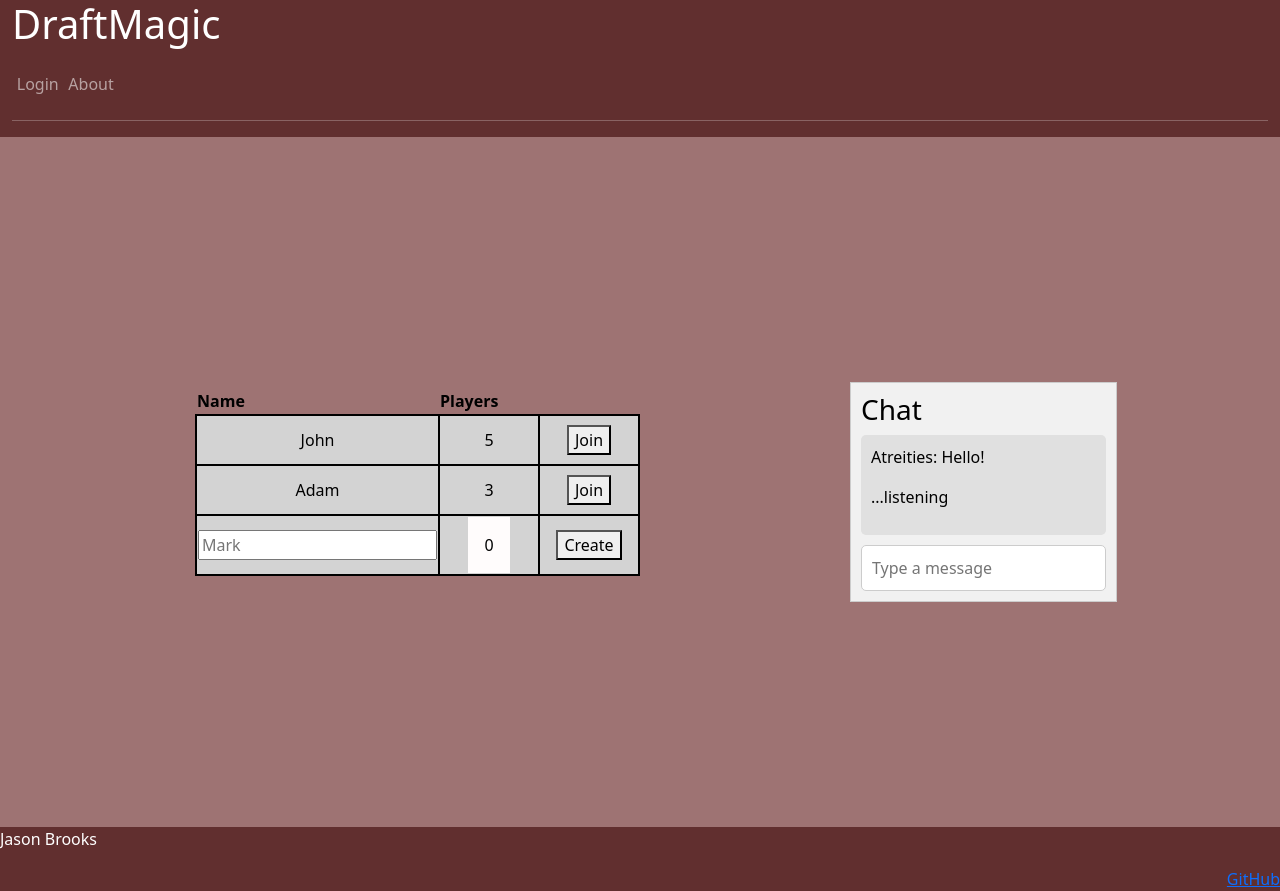
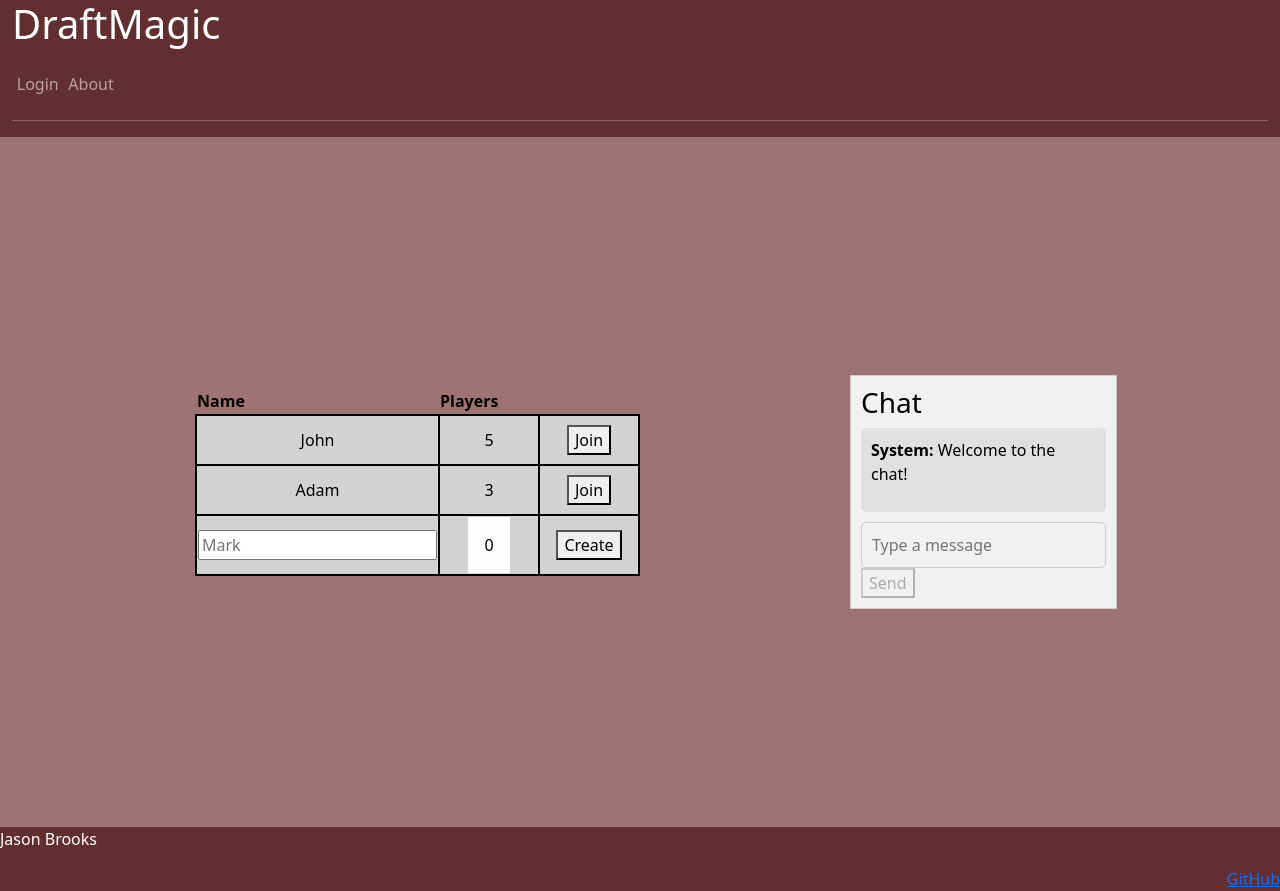
Before and after one commit to N3ptune/startup, a React (Vite) app: page /lobby in a window 1280 px wide. Built offline with nearby package versions, Linux system fonts and the light colour scheme; no server answers.

Commit message:
Add class for chat at behest of internet

```diff
--- /dev/null
+++ b/src/lobby/ChatClient.js
@@ -0,0 +1,50 @@
+class ChatClient {
+    observers = [];
+    connected = false;
+
+    constructor() {
+
+      const protocol = window.location.protocol === 'http:' ? 'ws' : 'wss';
+      this.socket = new WebSocket(`${protocol}://${window.location.host}/ws`);
+
+      this.socket.onmessage = async (event) => {
+        try {
+          const text = await event.data.text();
+          const chat = JSON.parse(text);
+          this.notifyObservers('received', chat.name, chat.message);
+        } catch (error) {
+          console.error('Error processing message:', error);
+        }
+      };
+
+
+      this.socket.onclose = (event) => {
+        this.notifyObservers('system', 'System', 'Disconnected from chat');
+        this.connected = false;
+      };
+
+
+      this.socket.onerror = (error) => {
+        console.error('WebSocket error:', error);
+        this.notifyObservers('system', 'System', 'Connection error');
+      };
+    }
+
+
+    sendMessage(name, message) {
+      if (this.connected && name && message) {
+        this.notifyObservers('sent', name, message);
+        this.socket.send(JSON.stringify({ name, message }));
+      }
+    }
+
+    addObserver(observer) {
+      this.observers.push(observer);
+    }
+
+    notifyObservers(event, from, message) {
+      this.observers.forEach((observer) => observer({ event, from, message }));
+    }
+  }
+
+  export default ChatClient;
--- a/src/lobby/lobby.jsx
+++ b/src/lobby/lobby.jsx
@@ -1,63 +1,84 @@
 import React from 'react';
-import './lobby.css'
-import { BrowserRouter, NavLink, Route, Routes, useNavigate} from 'react-router-dom';
+import './lobby.css';
+import { useNavigate } from 'react-router-dom';
 import { Draft } from '../draft/draft';
+import ChatClient from './ChatClient'; // Import the ChatClient
 
-export function Lobby({user}) {
+export function Lobby({ user }) {
   const [lobbyName, setLobbyName] = React.useState('');
   const [lobbySet, setLobbySet] = React.useState('Set');
   const [players, setPlayers] = React.useState('0');
   const [lobbyNum, setLobbyNum] = React.useState('');
   const navigate = useNavigate();
-    const [msg, setMsg] = React.useState('...listening');
+
+
+  const [messages, setMessages] = React.useState([
+    { event: 'system', from: 'System', message: 'Welcome to the chat!' }
+  ]);
+  const [newMessage, setNewMessage] = React.useState('');
+  const [chatClient, setChatClient] = React.useState(null);
+  const username = user?.email || 'Guest';
+
+
+  const messagesEndRef = React.useRef(null);
+
 
   React.useEffect(() => {
-        setInterval(() => {
-            const names = ['John', 'Mark', 'Paul'];
-            const msgs = ['hello', 'hi', 'hey'];
-            const randomName = names[Math.floor(Math.random() * names.length)];
-            const randomMsg = msgs[Math.floor(Math.random() * msgs.length)];
-            setMsg(`${randomName}: ${randomMsg}`);
-        }, 10000);
-    })
+    const client = new ChatClient();
 
-    function joinLobby(){
+
+    client.addObserver((chat) => {
+      setMessages((prevMessages) => [...prevMessages, chat]);
+    });
+
+    setChatClient(client);
+  }, []);
+
+  const sendMessage = () => {
+    if (newMessage.trim() && chatClient && chatClient.connected) {
+      chatClient.sendMessage(username, newMessage.trim());
+      setNewMessage('');
+    }
+  };
+
+  const handleKeyPress = (e) => {
+    if (e.key === 'Enter') {
+      sendMessage();
+    }
+  };
+
+  function joinLobby() {
     console.log("join lobby");
-        navigate('/draft')
+    navigate('/draft');
   }
 
-    async function createLobby(endpoint){
+  async function createLobby() {
+    const endpoint = '/api/lobby/create';
     const response = await fetch(endpoint, {
       method: 'POST',
-            // What if I just got rid of the lobbyNum altogether?
-            body: JSON.stringify({ creatorName: lobbyName, playerNum: players, num: lobbyNum}),
+      body: JSON.stringify({ creatorName: lobbyName, playerNum: players, num: lobbyNum }),
       headers: {
         'Content-Type': 'application/json; charset=UTF-8'
       }
     });
-        navigate('/draft')
+    navigate('/draft');
   }
 
-    function lobbyNameChange(e){
+  function lobbyNameChange(e) {
     setLobbyName(e.target.value);
   }
 
-    function selectSet(e){
+  function selectSet(e) {
     setLobbySet(e.target.textContent);
   }
 
-    function choosePlayers(e){
-        setPlayers(e.target.textContent)
-    }
-
-    function showLobbyNum(){
-        // This will show the number of lobby's, need the DB for this
-        // Might be getting right of this
+  function choosePlayers(e) {
+    setPlayers(e.target.textContent);
   }
 
   return (
-      <main className = "main-area">
-        <table className = "custom-table">
+    <main className="main-area">
+      <table className="custom-table">
         <thead>
           <tr>
             <th>Name</th>
@@ -81,18 +102,18 @@ export function Lobby({user}) {
             </td>
           </tr>
           <tr>
-                        <td><input type="text" placeholder="Mark" onChange={lobbyNameChange}/></td>
+            <td><input type="text" placeholder="Mark" onChange={lobbyNameChange} /></td>
             <td>
-                            <div className = "dropdown">
-                                <button className = "dropbtn">{players}</button>
-                                <div className = "dropdown-content">
-                                    <button onClick = {choosePlayers}>2</button>
-                                    <button onClick = {choosePlayers}>3</button>
-                                    <button onClick = {choosePlayers}>4</button>
-                                    <button onClick = {choosePlayers}>5</button>
-                                    <button onClick = {choosePlayers}>6</button>
-                                    <button onClick = {choosePlayers}>7</button>
-                                    <button onClick = {choosePlayers}>8</button>
+              <div className="dropdown">
+                <button className="dropbtn">{players}</button>
+                <div className="dropdown-content">
+                  <button onClick={choosePlayers}>2</button>
+                  <button onClick={choosePlayers}>3</button>
+                  <button onClick={choosePlayers}>4</button>
+                  <button onClick={choosePlayers}>5</button>
+                  <button onClick={choosePlayers}>6</button>
+                  <button onClick={choosePlayers}>7</button>
+                  <button onClick={choosePlayers}>8</button>
                 </div>
               </div>
             </td>
@@ -102,14 +123,35 @@ export function Lobby({user}) {
           </tr>
         </tbody>
       </table>
+
       <div className="chat-box">
-                <h3>Chat</h3>
+        <h3>Chat </h3>
         <div className="messages">
-                    <p>Atreities: Hello!</p>
-                    <p>{msg}</p>
+          {messages.map((msg, index) => (
+            <p key={index} className={msg.event}>
+              <strong>{msg.from}:</strong> {msg.message}
+            </p>
+          ))}
+          <div ref={messagesEndRef} />
         </div>
-                <input type="text" placeholder="Type a message" className="message-input" />
-
+        <div className="message-input-container">
+          <input
+            type="text"
+            placeholder="Type a message"
+            className="message-input"
+            value={newMessage}
+            onChange={(e) => setNewMessage(e.target.value)}
+            onKeyUp={handleKeyPress}
+            disabled={!chatClient?.connected}
+          />
+          <button
+            onClick={sendMessage}
+            className="send-button"
+            disabled={!chatClient?.connected || !newMessage.trim()}
+          >
+            Send
+          </button>
+        </div>
       </div>
     </main>
   );
--- a/vite.config.js
+++ b/vite.config.js
@@ -5,6 +5,10 @@ export default defineConfig({
     proxy: {
       '/api': 'http://localhost:4000',
       '/third': 'https://api.scryfall.com/cards/search?q=e%3Altr',
+      '/ws': {
+        target: 'ws://localhost:4000',
+        ws: true,
+      },
     },
   },
 });
```
Also changed, not shown: 2 other files (tests, documents, lock files or other folders). Lines whose indentation alone changed are shown as unchanged.
